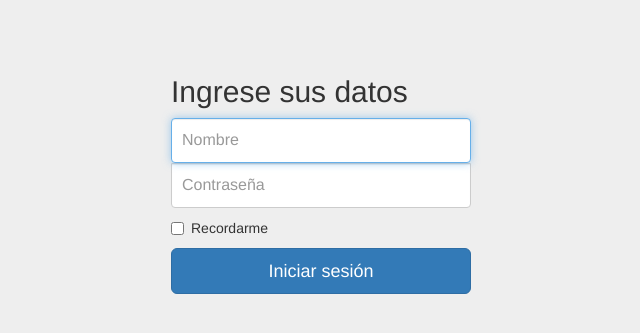
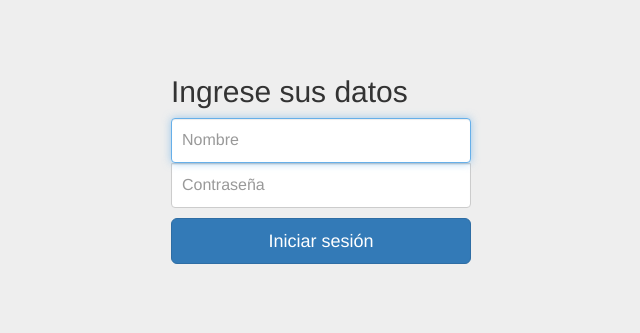
Before and after one commit to CristhianJBD/ProyectoIS2, a Django app: page / in a window 1280 px wide. Shown: the top 333 px of the page, without its empty margins (319-959 px from the left). Run offline with Django 3.2, Linux system fonts and the light colour scheme; some libraries are stand-ins or nearby versions.

Commit message:
Se eliminó la opción de recordar
No es necesario tener esa opcion

Signed-off-by: Ferbri <ferbri10@gmail.com>

```diff
--- a/is2/autenticacion/templates/autenticacion/login_view.html
+++ b/is2/autenticacion/templates/autenticacion/login_view.html
@@ -15,11 +15,7 @@
         <input type="text" name="username" id="username" class="form-control" placeholder="Nombre" required autofocus>
         <label for="password" class="sr-only">Contraseña</label>
         <input type="password" name="password" id="password" class="form-control" placeholder="Contraseña" required>
-        <div class="checkbox">
-          <label>
-            <input type="checkbox" value="remember-me"> Recordarme
-          </label>
-        </div>
+
         <button class="btn btn-lg btn-primary btn-block" type="submit">Iniciar sesión</button>
       </form>
 
```
